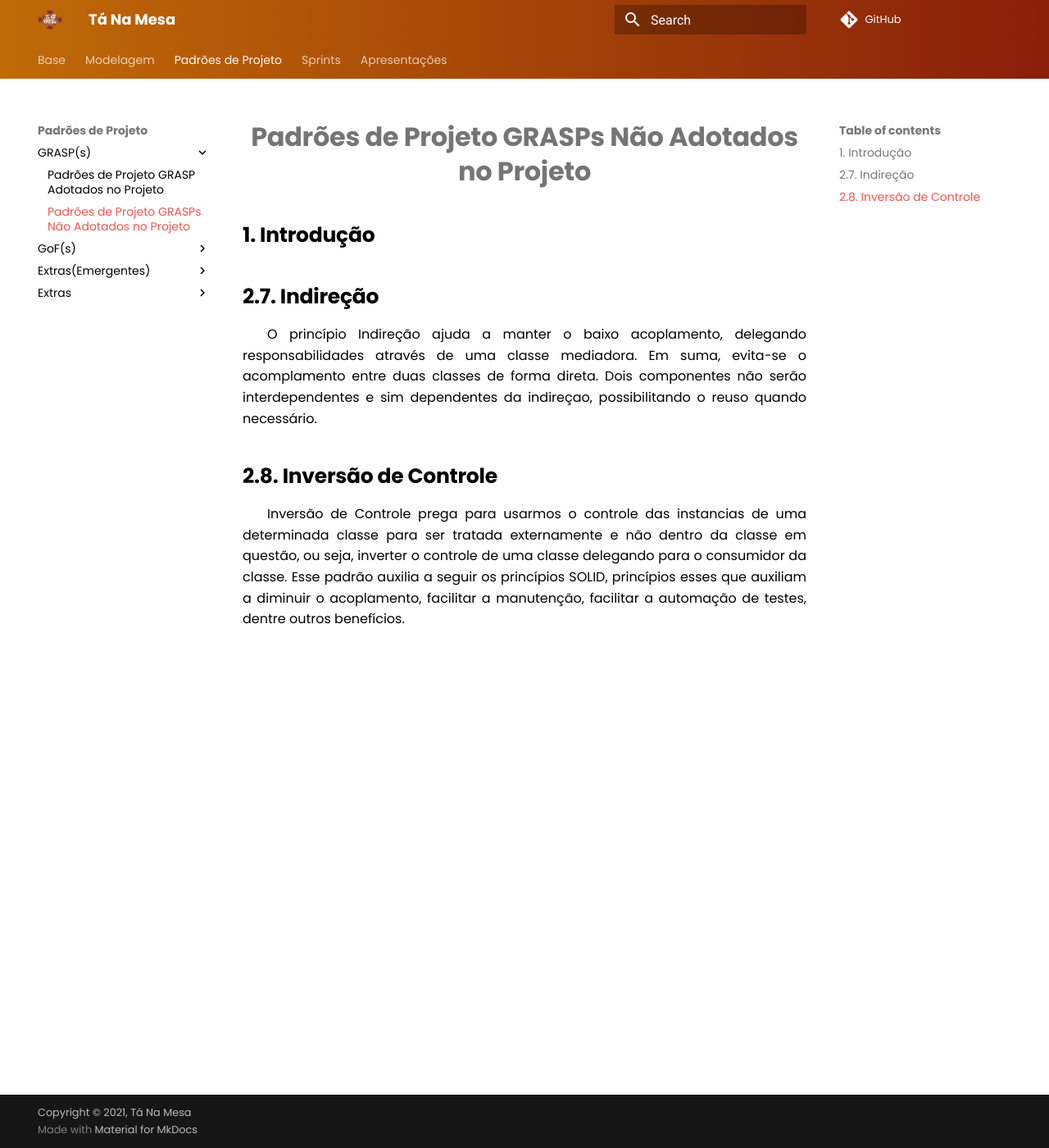
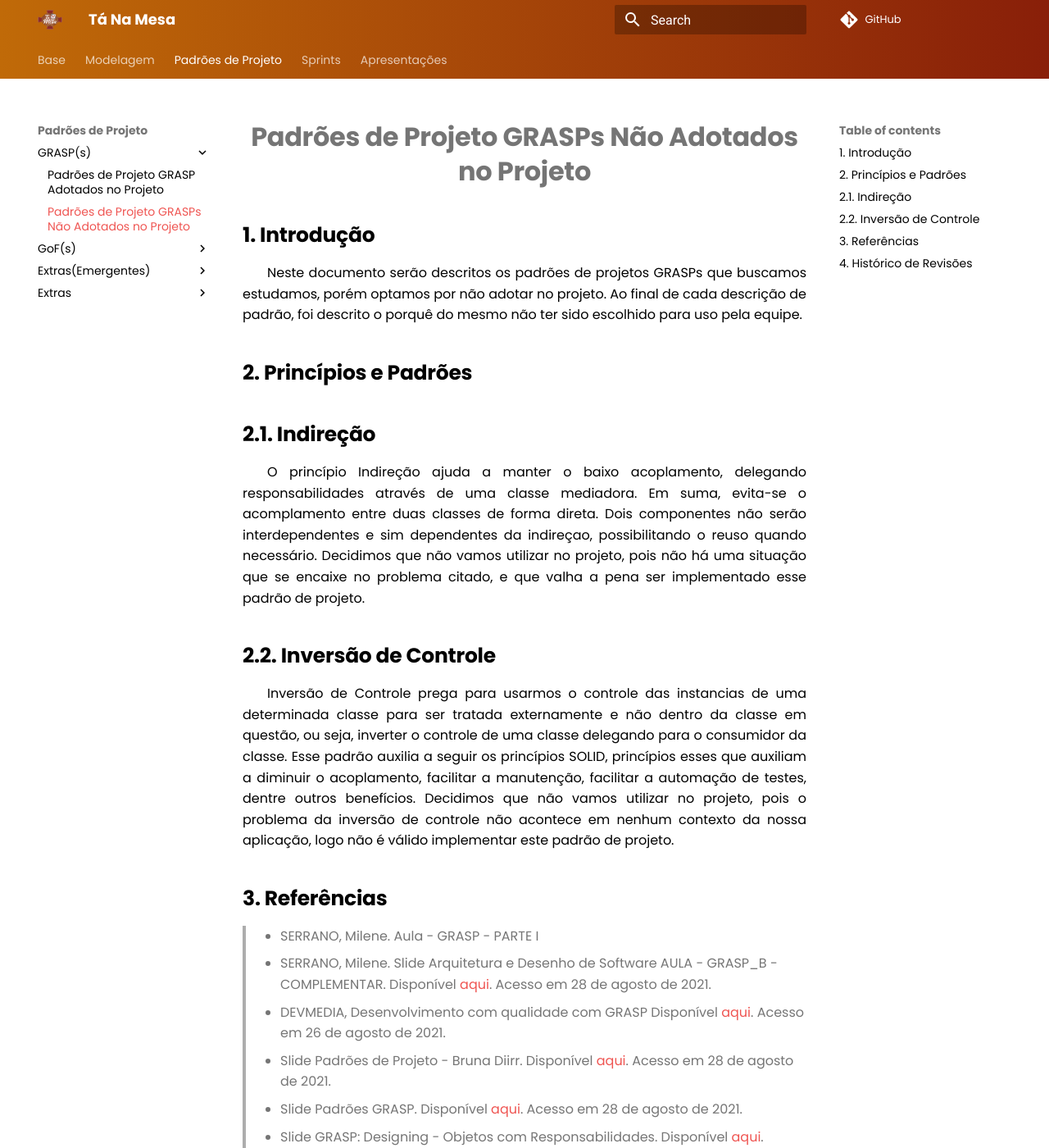
Before and after one commit to UnBArqDsw2021-1/2021.1_G02_TaNaMesa_docs, an MkDocs documentation site: the page built from docs/3-Padroes-de-Projeto/GRASPs/Padroes-Nao-Adotados-no-Projeto.md, in a window 1280 px wide and 1400 px high. Shown: the whole window at 82% size. Built offline with MkDocs 1.6.1 and Material for MkDocs 9.7.7, drawn with Linux system fonts in a browser that asks for light colours; comment, search, counter and statistics services are not loaded; some of the changed text lies outside the part shown.

Commit message:
(#99) Formatando e adicionando justificativas de padrões GRASP não utilizados
Co-authored-by: Brenda Santos <brendasantosv.bs@gmail.com>

```diff
--- a/docs/3-Padroes-de-Projeto/GRASPs/Padroes-Nao-Adotados-no-Projeto.md
+++ b/docs/3-Padroes-de-Projeto/GRASPs/Padroes-Nao-Adotados-no-Projeto.md
@@ -1,13 +1,34 @@
 # Padrões de Projeto GRASPs Não Adotados no Projeto
 ## 1. Introdução
+Neste documento serão descritos os padrões de projetos GRASPs que buscamos estudamos, porém optamos por não adotar no projeto.
+Ao final de cada descrição de padrão, foi descrito o porquê do mesmo não ter sido escolhido para uso pela equipe.
 
-## 2.7. Indireção
+## 2. Princípios e Padrões
+## 2.1. Indireção
 O princípio Indireção ajuda a manter o baixo acoplamento, delegando responsabilidades através
 de uma classe mediadora. Em suma, evita-se o acomplamento entre duas classes de forma direta.
 Dois componentes não serão interdependentes e sim dependentes da indireçao, possibilitando o reuso quando necessário.
+Decidimos que não vamos utilizar no projeto, pois não há uma situação que se encaixe no problema citado, e que valha a pena
+ser implementado esse padrão de projeto.
 
-## 2.8. Inversão de Controle
+## 2.2. Inversão de Controle
 Inversão de Controle prega para usarmos o controle das instancias de uma determinada classe para ser tratada externamente e
 não dentro da classe em questão, ou seja, inverter o controle de uma classe delegando para o consumidor da classe. Esse padrão
 auxilia a seguir os princípios SOLID, princípios esses que auxiliam a diminuir o acoplamento, facilitar a manutenção, facilitar a
 automação de testes, dentre outros benefícios.
+Decidimos que não vamos utilizar no projeto, pois o problema da inversão de controle não acontece em nenhum contexto da nossa aplicação,
+logo não é válido implementar este padrão de projeto.
+
+## 3. Referências
+> - SERRANO, Milene. Aula - GRASP - PARTE I
+> - SERRANO, Milene. Slide Arquitetura e Desenho de Software AULA - GRASP_B - COMPLEMENTAR. Disponível [aqui](https://aprender3.unb.br/pluginfile.php/897140/mod_label/intro/Arquitetura%20e%20Desenho%20de%20Software%20-%20Aula%20GRASP_B%20-%20Profa.%20Milene%20-%20Complementar.pdf). Acesso em 28 de agosto de 2021.
+> - DEVMEDIA, Desenvolvimento com qualidade com GRASP Disponível [aqui](]https://www.devmedia.com.br/desenvolvimento-com-qualidade-com-grasp/28704). Acesso em 26 de agosto de 2021.
+> - Slide Padrões de Projeto - Bruna Diirr. Disponível [aqui](http://www.ic.uff.br/~anselmo/cursos/ProjSoft/apresentacoes/Padroes%20de%20projeto.pdf). Acesso em 28 de agosto de 2021.
+> - Slide Padrões GRASP. Disponível [aqui](http://www.facom.ufu.br/~bacala/ESOF/05a-Padr%C3%B5es%20GRASP.pdf). Acesso em 28 de agosto de 2021.
+> - Slide GRASP: Designing - Objetos com Responsabilidades. Disponível [aqui](https://www.ic.unicamp.br/~ariadne/mc436/1s2017/Lar16GRASP.pdf). Acesso em 28 de agosto de 2021.
+> - Inversão de Controle (IoC) e Injeção de Dependência (DI) - Diferenças. Disponível [aqui](http://www.linhadecodigo.com.br/artigo/3418/inversao-de-controle-ioc-e-injecao-de-dependencia-di-diferencas.aspx#:~:text=Invers%C3%A3o%20de%20Controle%20ou%20Inversion,outra%20classe%2C%20interface%2C%20componente%2C). Acesso em 28 de agosto de 2021.
+
+## 4. Histórico de Revisões
+|    Data    | Versão | Descrição       | Autor(es)     |
+| :--------- | :----- | :-------------- | :------------ |
+| 30/08/2021 | 1.0    | Criação do documento | [Tiago Samuel](https://github.com/tsrrodrigues), [Brenda Santos](https://github.com/brendavsantos) e [Eduarda Servidio](https://github.com/ServideoEC) |
```
